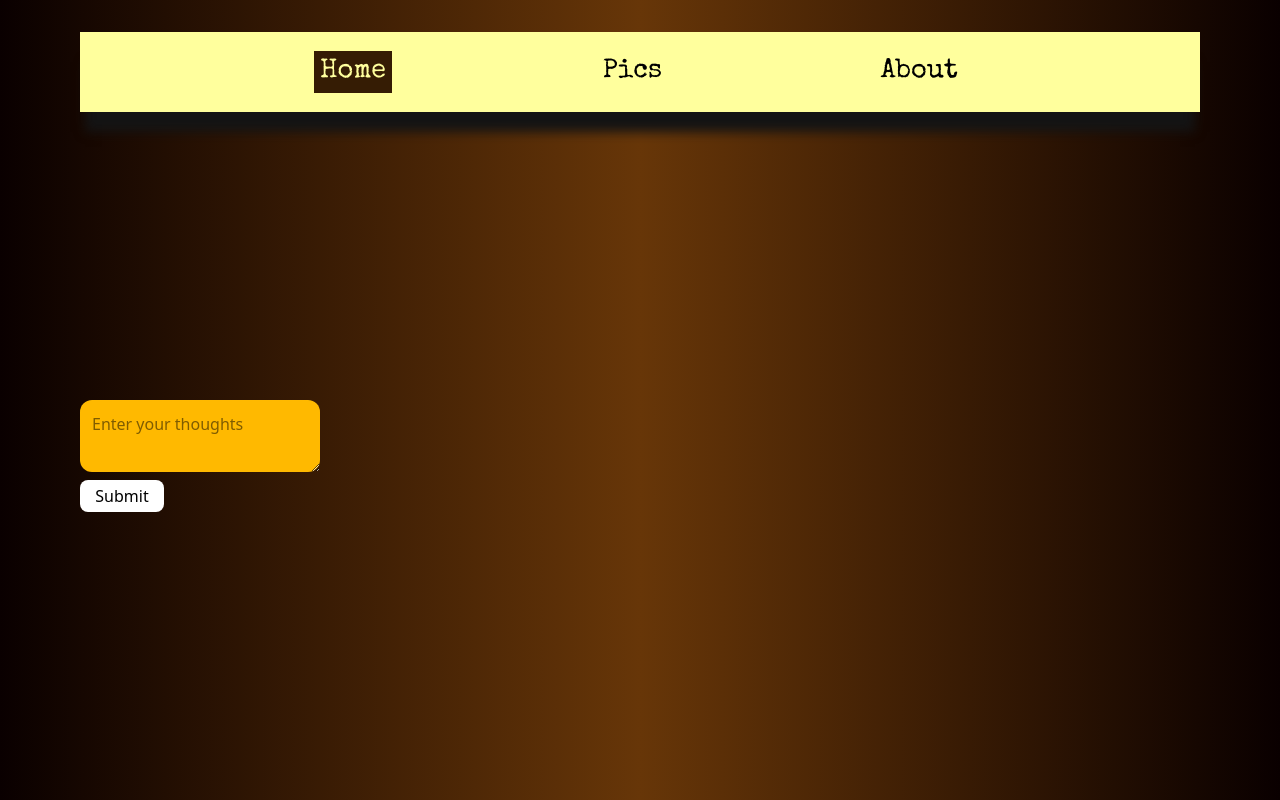
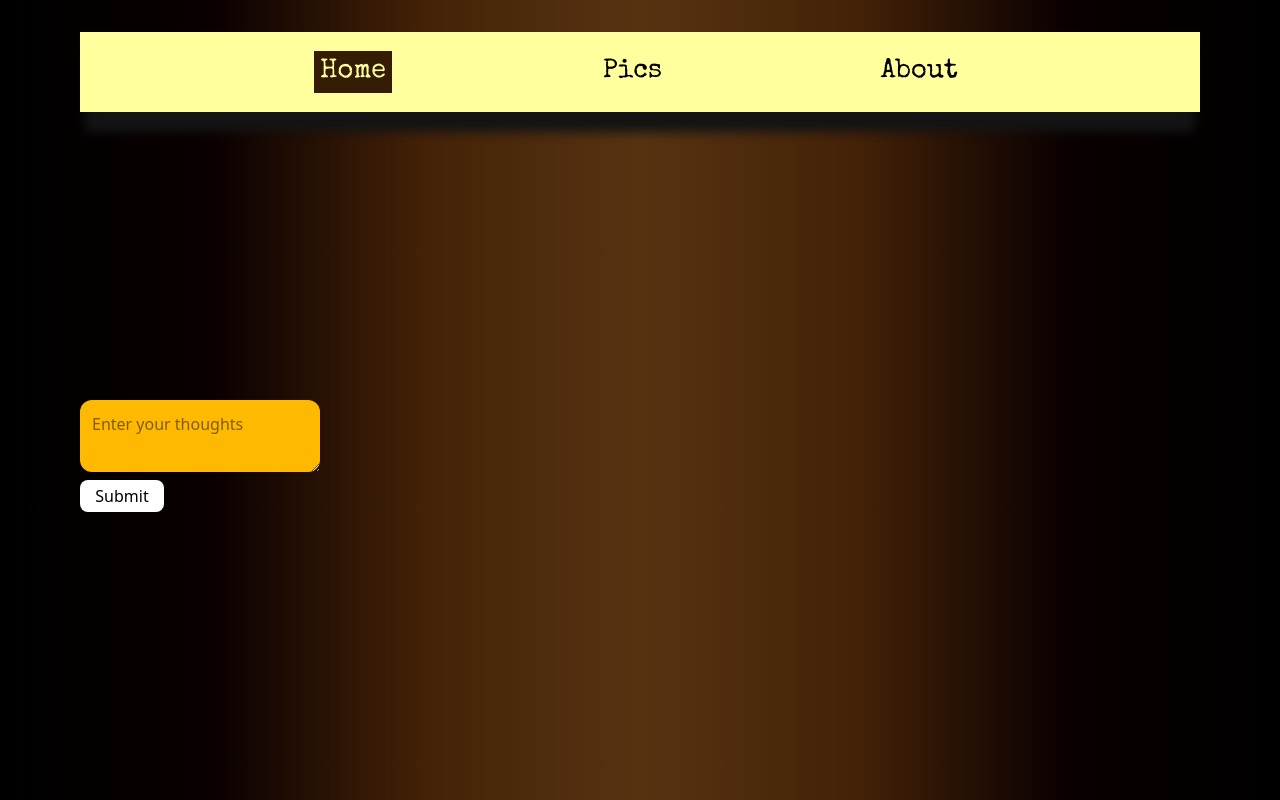
Before and after one commit to Mat-hew-24/lit-deb-site, a Next.js app: page / in a window 1280 px wide. Built offline with nearby package versions, Linux system fonts and the light colour scheme.

Commit message:
SOME TWEAKS

```diff
--- a/styles/globals.css
+++ b/styles/globals.css
@@ -10,7 +10,17 @@
 }
 
 :root {
-  background: linear-gradient(90deg, #0a0000, #673608, #0a0000);
+  background: linear-gradient(
+    90deg,
+    #000000,
+    #0a0000,
+    #442208,
+    #553311,
+    #442208,
+    #0a0000,
+    #000000
+  );
   margin: 0;
   padding: 0;
+  min-height: 100vh;
 }
```
